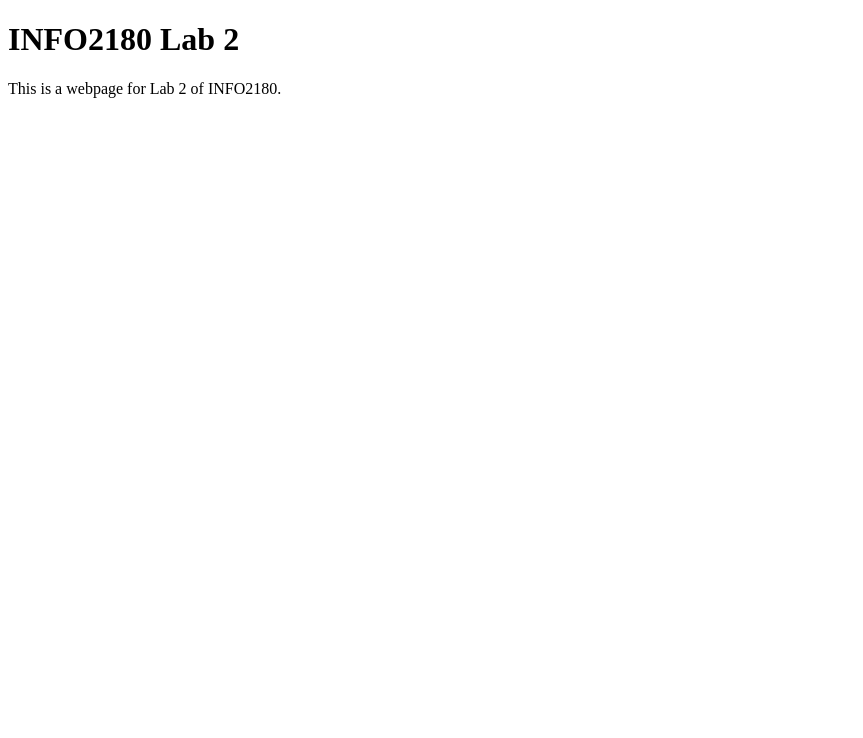
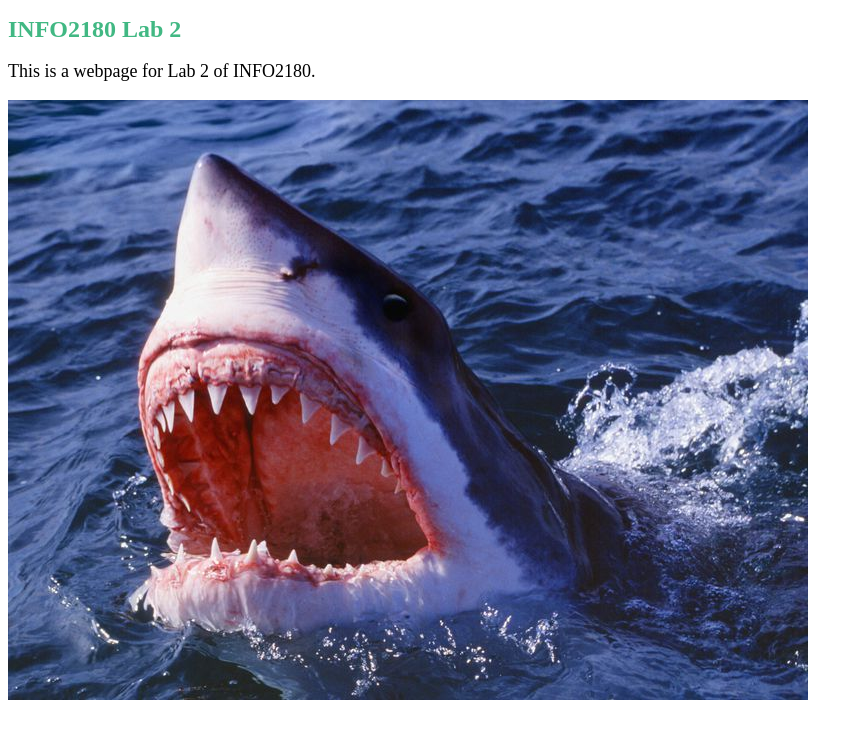
Before and after one commit to Dom-cyber/info2180-lab2, a plain HTML site: page index.html in a window 1280 px wide. Shown: the whole page, without its empty margins (0-863 px from the left). Drawn offline with Linux system fonts and the light colour scheme.

Commit message:
final changes

```diff
--- a/index.html
+++ b/index.html
@@ -1,6 +1,7 @@
 <!DOCTYPE html>
 <html lang="en">
 <head>
+<link href="styles.css" type="text/css" rel="stylesheet">
 	<meta charset="UTF-8">
 	<meta name="viewport" content="width=device-width, initial-scale=1.0>
 	<meta http-equiv="X-UA-Compatible" content="ie=edge">
@@ -11,5 +12,6 @@
 
 		<h1>INFO2180 Lab 2</h1>
 		<p> This is a webpage for Lab 2 of INFO2180. </p>
+		<img src="shark.jpeg" alt="An image of a shark" >
 </body>
 </html>
```
